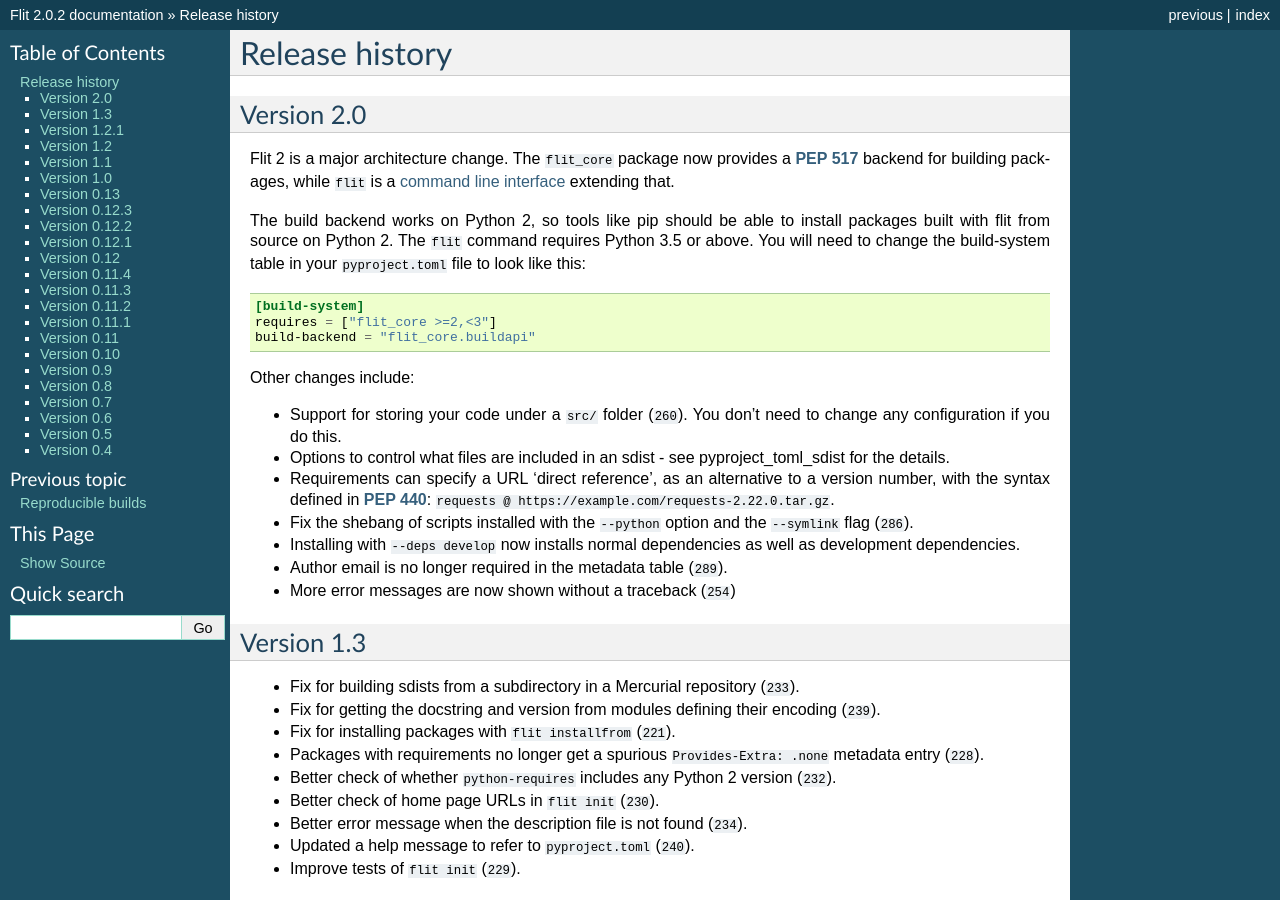
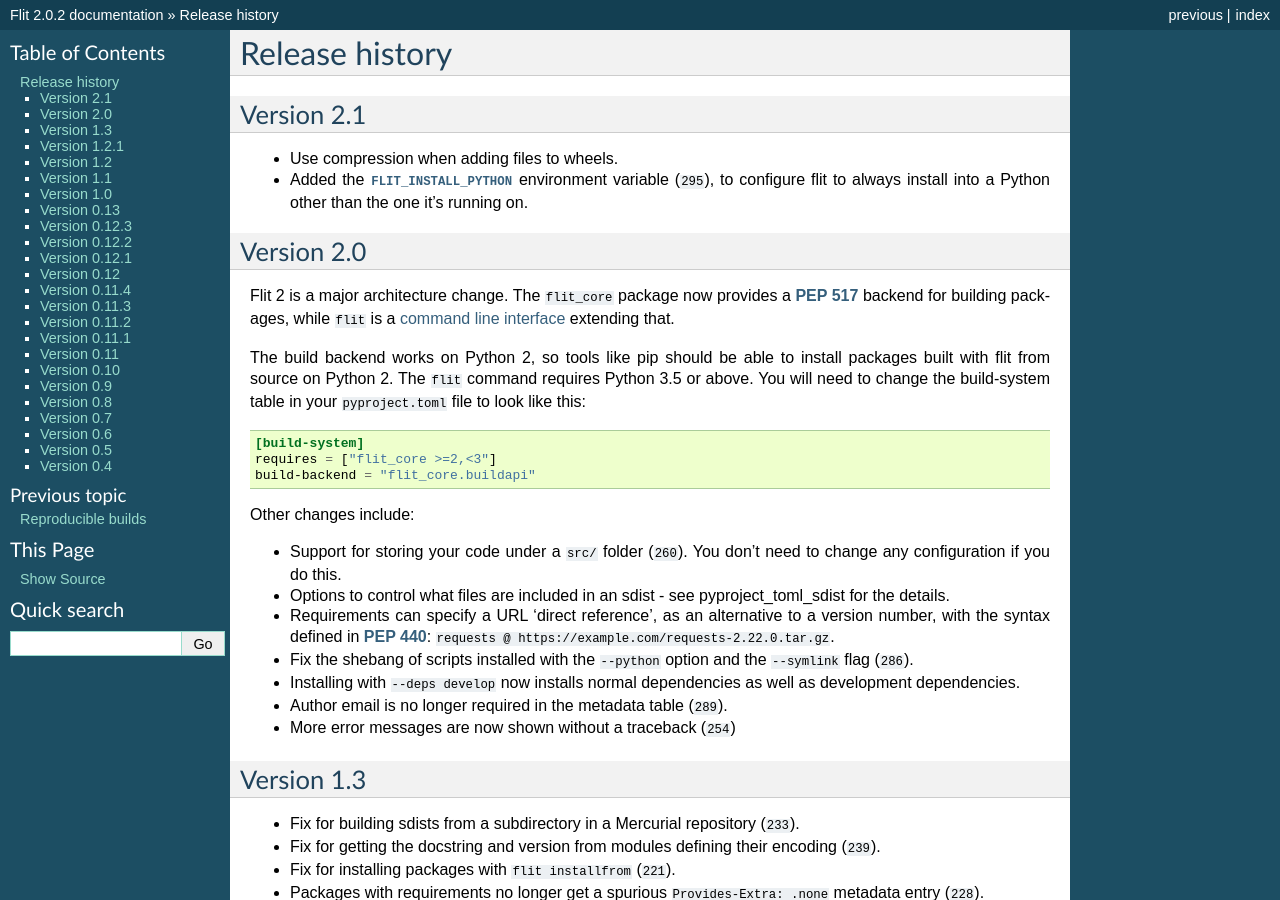
Before and after one commit to pypa/flit, a Sphinx documentation site: the page built from doc/history.rst, in a window 1280 px wide and 900 px high. Built offline with Sphinx 7.4.7, drawn with Linux system fonts in a browser that asks for light colours; pages that are not in the unit, such as notebooks, are missing from menus; cross-references to code outside the pages are shown as plain code.

Commit message:
Start writing release notes for 2.1

```diff
--- a/doc/history.rst
+++ b/doc/history.rst
@@ -1,5 +1,13 @@
 Release history
 ===============
+
+Version 2.1
+-----------
+
+- Use compression when adding files to wheels.
+- Added the :envvar:`FLIT_INSTALL_PYTHON` environment variable (:ghpull:`295`),
+  to configure flit to always install into a Python other than the one it's
+  running on.
 
 Version 2.0
 -----------
```
